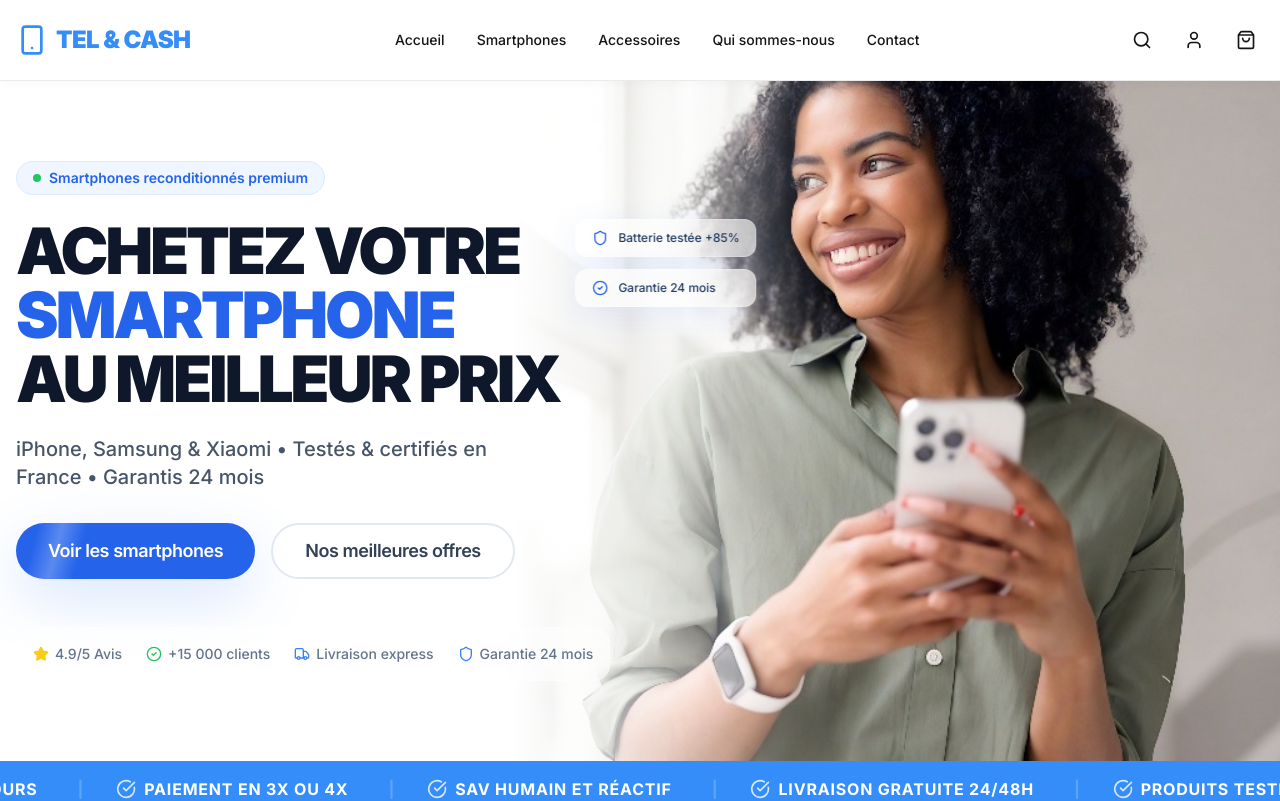
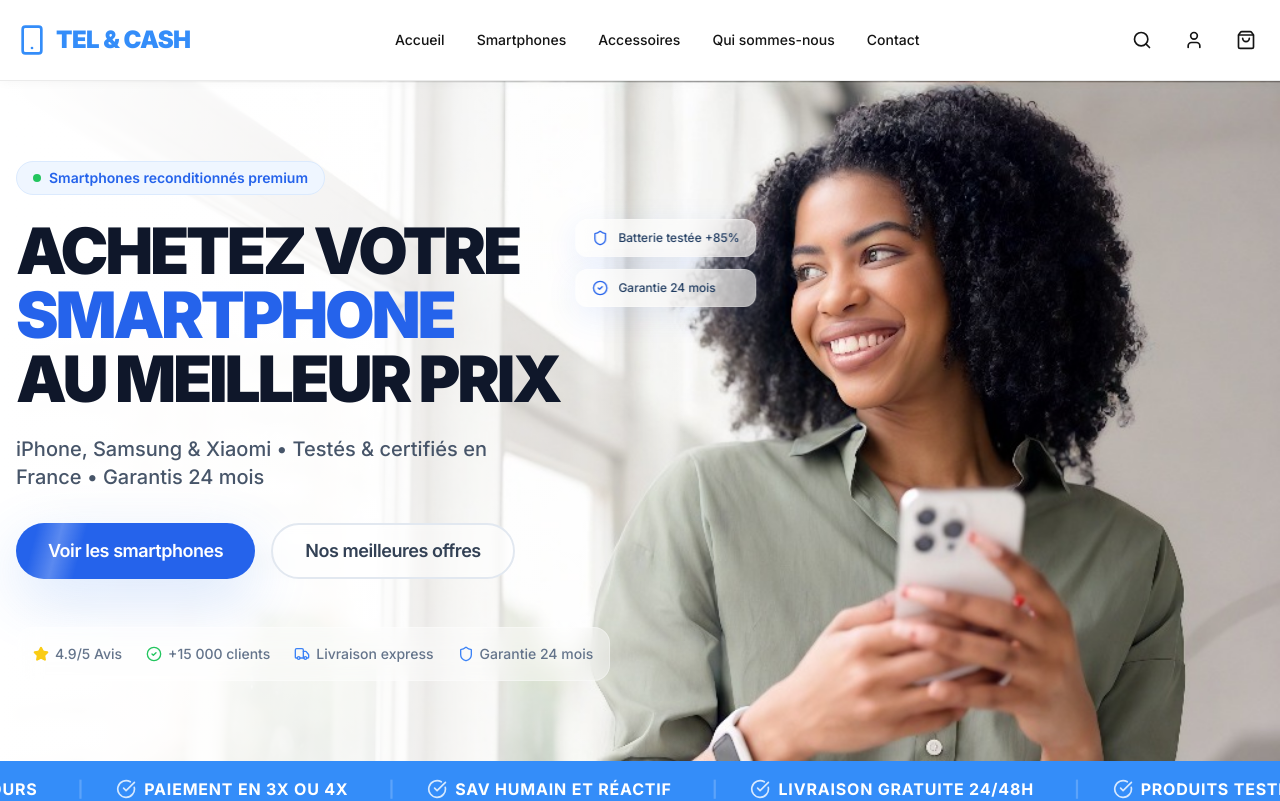
Before and after one commit to stupidguywearingtn/telandcash, a React (Vite) app: page / in a window 1280 px wide. Shown: the top 801 px of the page. Built offline with nearby package versions, Linux system fonts and the light colour scheme.

Commit message:
Hero: Reverted positioning and removed white filter from subject

```diff
--- a/src/components/home/Hero.tsx
+++ b/src/components/home/Hero.tsx
@@ -19,23 +19,18 @@ export function Hero() {
 
   return (
     <section className="relative min-h-[85vh] flex items-center overflow-hidden bg-white">
-      {/* 100% Original High-Res Background Image - No filters, no opacity reduction */}
+      {/* Background Image - Reverted to top-aligned for head visibility */}
       <div className="absolute inset-0 z-0">
         <div
-          className="absolute inset-0 bg-[url('/hero-bg.jpg')] bg-cover bg-no-repeat"
-          style={{ backgroundPosition: 'center right' }}
+          className="absolute inset-0 bg-[url('/hero-bg.jpg')] bg-cover bg-no-repeat lg:bg-right-top"
+          style={{ backgroundPosition: '85% 0%' }}
         />
 
-        {/* Strictly Localized Overlay - ONLY on the left, fading to ZERO before the subject */}
-        <div className="absolute inset-0 z-10">
-          {/* Base solid white for text readability (left 35%) */}
-          <div className="absolute inset-y-0 left-0 w-[40%] bg-white hidden lg:block" />
-          {/* Smooth transition from solid white to 100% transparent (ending at 65%) */}
-          <div className="absolute inset-y-0 left-0 lg:left-[40%] w-full lg:w-[25%] bg-gradient-to-r from-white to-transparent" />
+        {/* Strictly Localized Overlay - ONLY on the left, ZERO filter on the right */}
+        <div className="absolute inset-y-0 left-0 z-10 w-full lg:w-[55%] bg-gradient-to-r from-white via-white/80 to-transparent" />
 
-          {/* Mobile Overlay (more centered/full for readability) */}
-          <div className="absolute inset-0 bg-white/60 lg:hidden" />
-        </div>
+        {/* Mobile Overlay (more centered/full for readability) */}
+        <div className="absolute inset-0 bg-white/40 lg:hidden z-10" />
       </div>
 
       <div className="container mx-auto px-4 max-w-7xl relative z-20">
```
